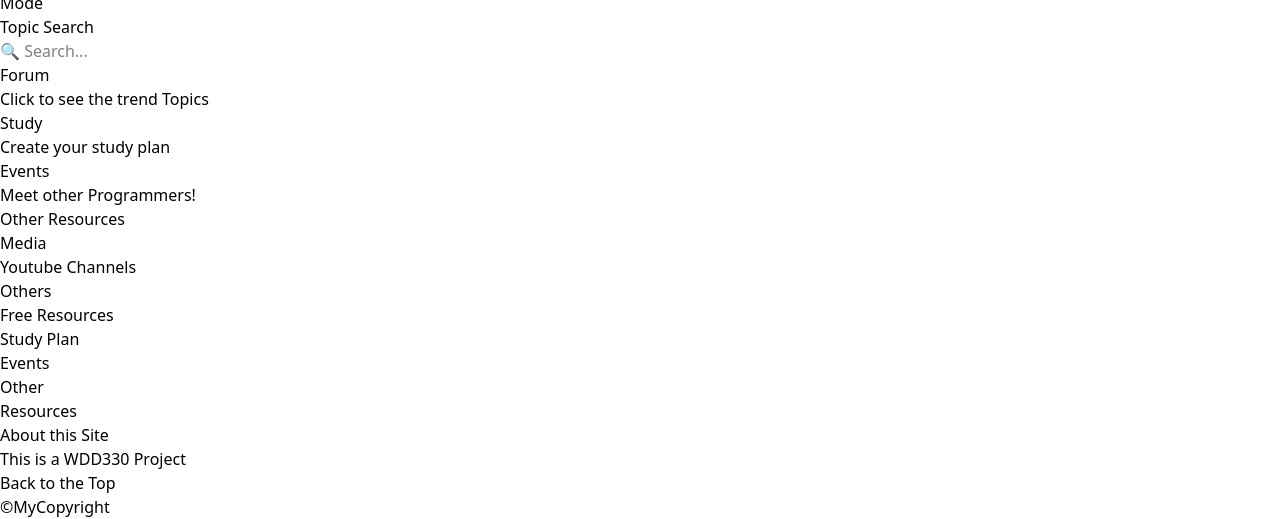
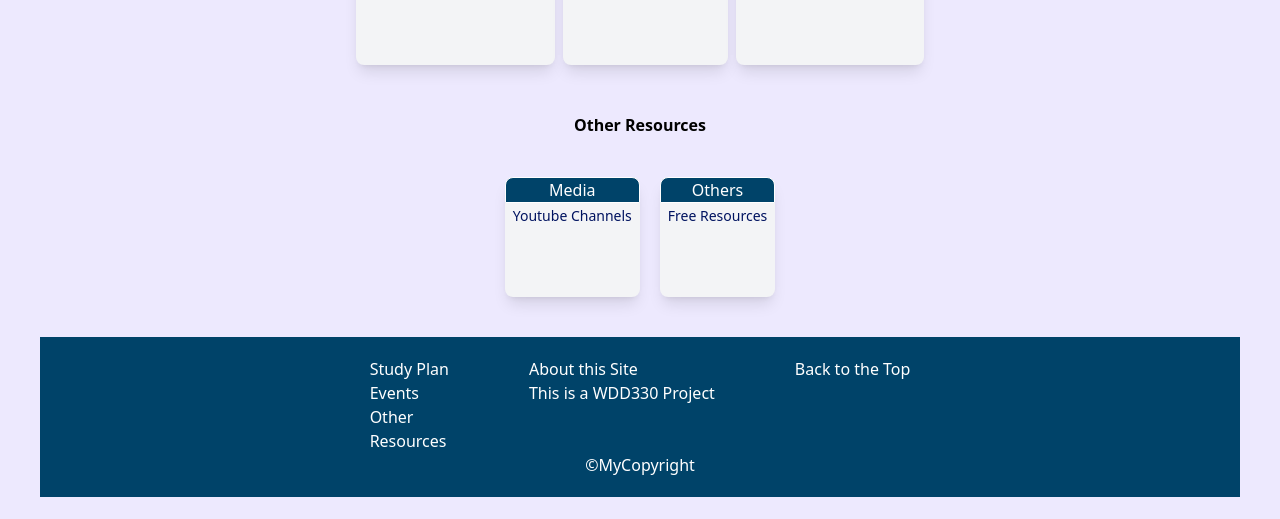
Before and after one commit to joribavi/WDD-330-Final-Project, a website built with Vite: page cody/index.html in a window 1280 px wide. Shown: the part 291-810 px from the top of the page. Built offline with nearby package versions, Linux system fonts and the light colour scheme.

Commit message:
Update stylesheet link in index.html

```diff
--- a/cody/index.html
+++ b/cody/index.html
@@ -3,7 +3,7 @@
   <head>
     <meta charset="UTF-8" />
     <meta name="viewport" content="width=device-width, initial-scale=1.0" />
-    <link href="https://github.com/joribavi/WDD-330-Final-Project/blob/main/cody/dist/index-DNPdJGM_.css" rel="stylesheet">
+    <link href="/src/style.css" rel="stylesheet">
     <script type="module" src="/src/main.js"></script>
     <title>Cody-Your Friend Learning Tool</title>
   </head>
```
